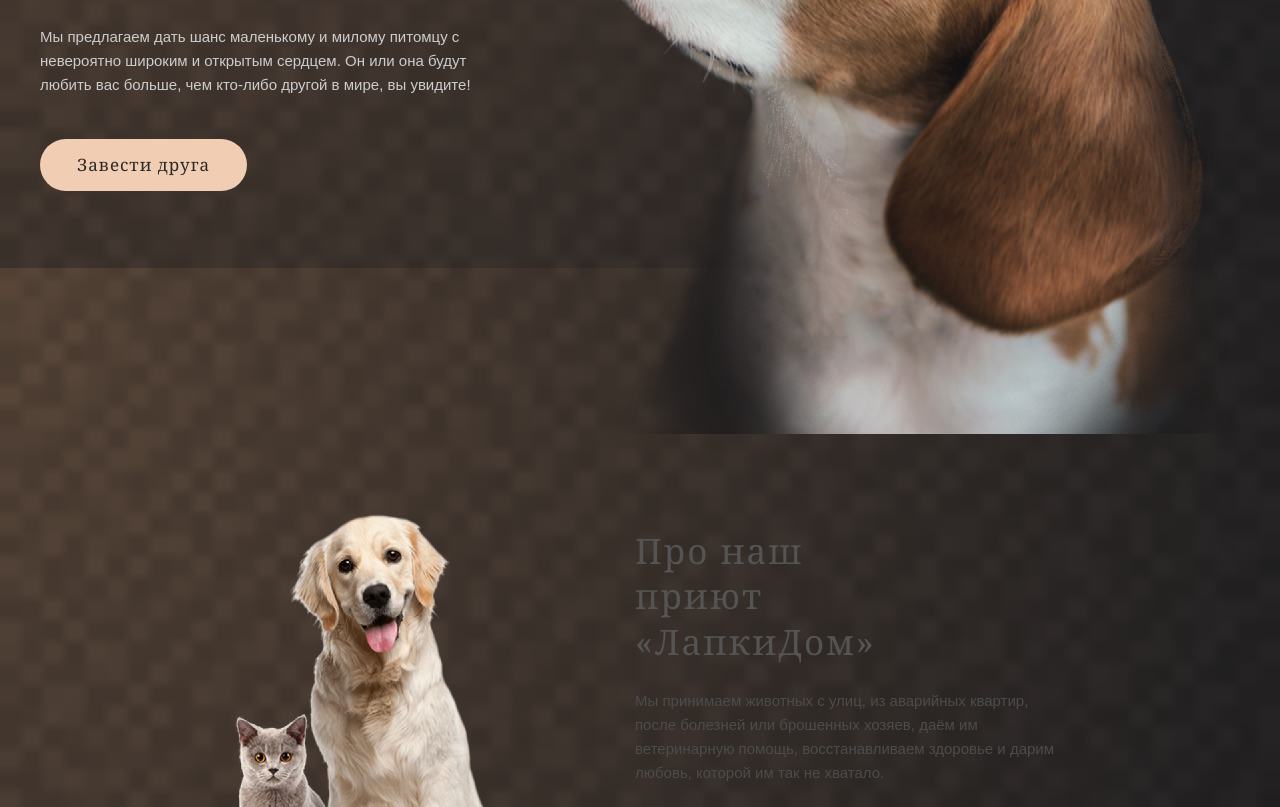
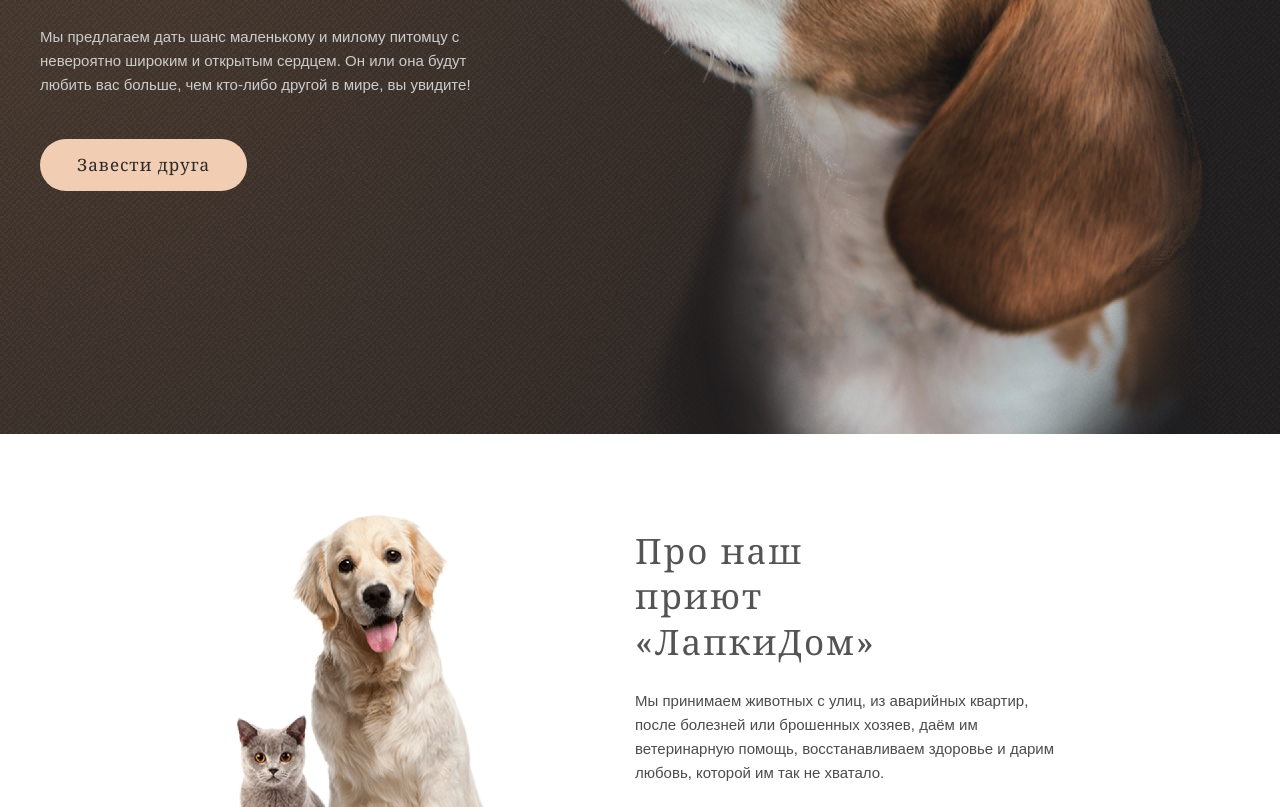
Before and after one commit to iamgellla/iamgellla.github.io, a plain HTML site: page index.html in a window 1280 px wide. Shown: the part 532-1339 px from the top of the page. Drawn offline with Linux system fonts and the light colour scheme.

Commit message:
Revert "fix landscape"
This reverts commit 2e080eef4e6efdf9cd820ce353004bca1e7cc233.

```diff
--- a/styles/main.css
+++ b/styles/main.css
@@ -1728,21 +1728,3 @@
 
   margin: 0;
 }
-
-@media screen and (min-width: 1280px) {
-  body {
-    background: url(../images/noise_transparent@2x.png),
-      radial-gradient(100% 215.42% at 0% 0%, var(--gradient-start) 0%, var(--gradient-end) 100%), var(--gradient-addition);
-    background-attachment: fixed;
-    background-size: cover;
-    background-position: center;
-  }
-
-  .intro {
-    background: transparent;
-  }
-
-  .footer {
-    background: transparent;
-  }
-}
```
